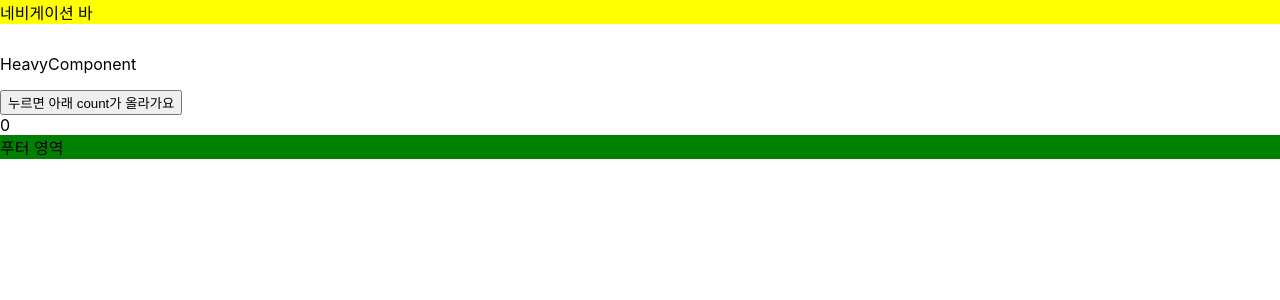
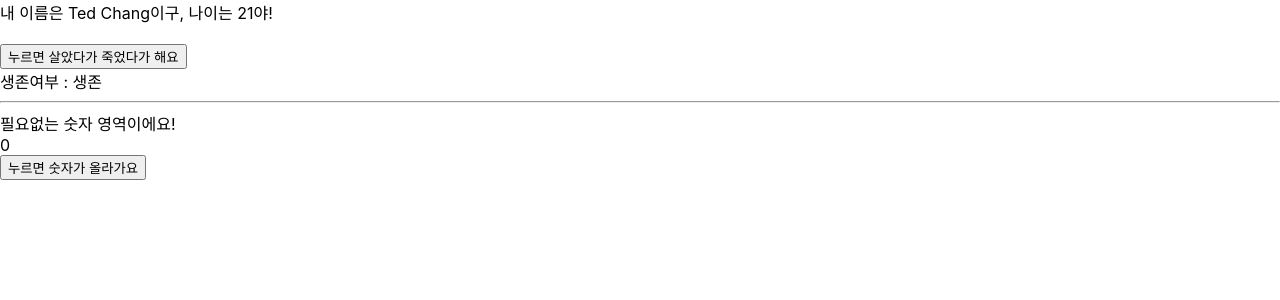
Before and after one commit to UkTheBlood/hanghae99, a React (Create React App) app in the folder react2/react-week-2/: page / in a window 1280 px wide. Shown: the top 300 px of the page. Built offline with nearby package versions, Linux system fonts and the light colour scheme.

Commit message:
UseMemo2

```diff
--- a/react2/react-week-2/src/App.jsx
+++ b/react2/react-week-2/src/App.jsx
@@ -1,5 +1,5 @@
 import React from 'react';
-import HeavyComponent from './components/HeavyComponent';
+import ObjectComponent from './components/ObjectComponent';
 
 
 //heavy work => 굉장히 무거운 작업
@@ -7,15 +7,7 @@
 
   return (
     <>
-      <nav style={{
-        backgroundColor: 'yellow',
-        marginBottom: '30px'
-      }}>네비게이션 바</nav>
-      <HeavyComponent />
-      <footer style={{
-        backgroundColor: 'green',
-        marginBottom: '30px'
-      }}>푸터 영역</footer>
+      <ObjectComponent />
     </>
   )
 }
--- /dev/null
+++ b/react2/react-week-2/src/components/ObjectComponent.jsx
@@ -0,0 +1,52 @@
+import React, { useEffect, useState, useMemo } from "react";
+
+function ObjectComponent() {
+    const [isAlive, setIsAlive] = useState(true);
+    const [uselessCount, setUselessCount] = useState(0);
+
+    const me = useMemo(() => {
+        return {
+          name: "Ted Chang",
+          age: 21,
+          isAlive: isAlive ? "생존" : "사망",
+        };
+      }, [isAlive]);
+
+    useEffect(() => {
+        console.log("생존여부가 바뀔 때만 호출해주세요!");
+    }, [me]);
+
+    return (
+        <>
+            <div>
+                내 이름은 {me.name}이구, 나이는 {me.age}야!
+            </div>
+            <br />
+            <div>
+                <button
+                    onClick={() => {
+                        setIsAlive(!isAlive);
+                    }}
+                >
+                    누르면 살았다가 죽었다가 해요
+                </button>
+                <br />
+                생존여부 : {me.isAlive}
+            </div>
+            <hr />
+            필요없는 숫자 영역이에요!
+            <br />
+            {uselessCount}
+            <br />
+            <button
+                onClick={() => {
+                    setUselessCount(uselessCount + 1);
+                }}
+            >
+                누르면 숫자가 올라가요
+            </button>
+        </>
+    );
+}
+
+export default ObjectComponent;
```
Also changed, not shown: react2/react-week-2/src/UseMemo.jsx (added, +23 -0 lines).
